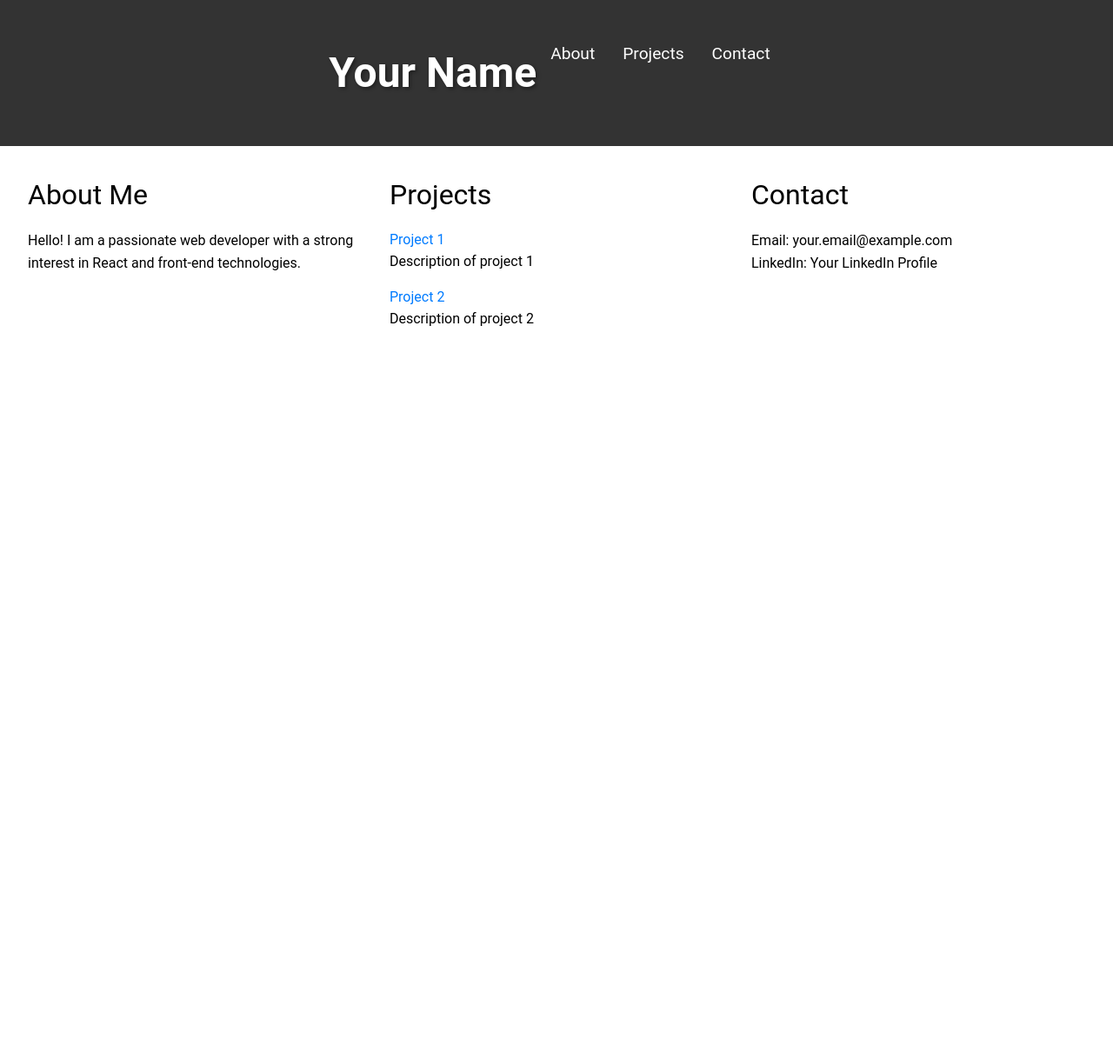
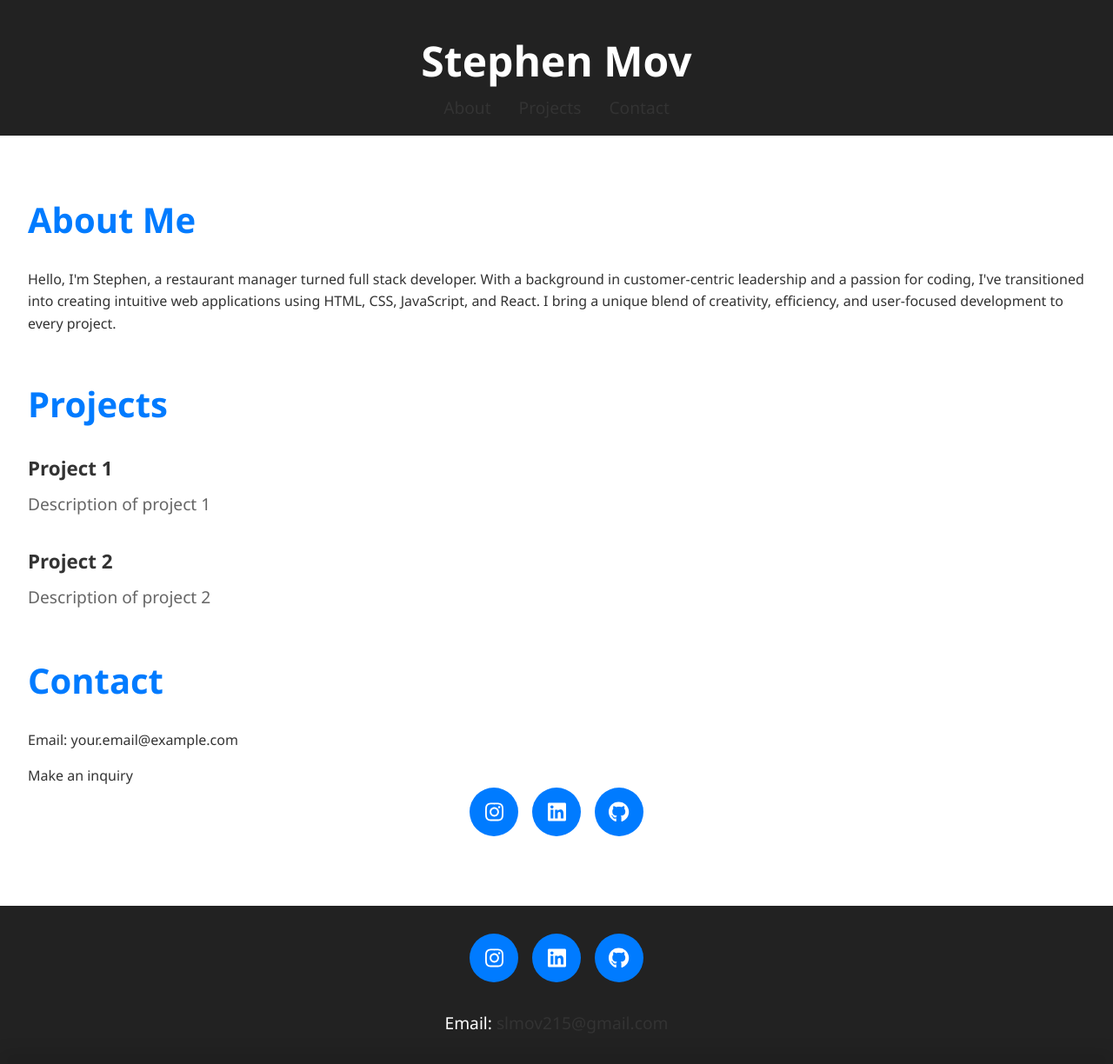
Before and after one commit to slmov215/my-react-portfolio, a React (Vite) app: page / in a window 1280 px wide. Shown: the whole page at 87% size. Before the commit the page ends 800 px from the top, so only its background shows below. Built offline with nearby package versions, Linux system fonts and the light colour scheme.

Commit message:
attempt to style with tailwind

```diff
--- a/package.json
+++ b/package.json
@@ -10,6 +10,9 @@
     "preview": "vite preview"
   },
   "dependencies": {
+    "@fortawesome/fontawesome-svg-core": "^6.4.2",
+    "@fortawesome/free-brands-svg-icons": "^6.4.2",
+    "@fortawesome/react-fontawesome": "^0.2.0",
     "autoprefixer": "^10.4.14",
     "postcss": "^8.4.27",
     "react": "^18.2.0",
--- a/src/App.jsx
+++ b/src/App.jsx
@@ -4,6 +4,8 @@ import Header from './components/Header/Header';
 import About from './components/About/About';
 import Projects from './components/Projects/Projects';
 import Contact from './components/Contact/Contact';
+import { FontAwesomeIcon } from '@fortawesome/react-fontawesome';
+import { faInstagram, faLinkedin, faGithub } from '@fortawesome/free-brands-svg-icons';
 import "./styles.css";
 
 const App = () => {
@@ -15,6 +17,20 @@ const App = () => {
         <Projects />
         <Contact />
       </main>
+      <footer>
+        <div className="social-icons">
+          <a href="https://www.instagram.com/your_username" target="_blank" rel="noopener noreferrer">
+            <FontAwesomeIcon icon={faInstagram} />
+          </a>
+          <a href="https://www.linkedin.com/in/your_username" target="_blank" rel="noopener noreferrer">
+            <FontAwesomeIcon icon={faLinkedin} />
+          </a>
+          <a href="https://github.com/your_username" target="_blank" rel="noopener noreferrer">
+            <FontAwesomeIcon icon={faGithub} />
+          </a>
+        </div>
+        <p>Email: <a href="mailto:slmov215@gmail.com">slmov215@gmail.com</a></p>
+      </footer>
     </div>
   );
 };
--- a/src/components/About/About.jsx
+++ b/src/components/About/About.jsx
@@ -5,8 +5,7 @@ const About = () => {
     <section id="about">
       <h2>About Me</h2>
       <p>
-        Hello! I am a passionate web developer with a strong interest in React and front-end technologies.
-        {/* Add more about yourself */}
+        Hello, I'm Stephen, a restaurant manager turned full stack developer. With a background in customer-centric leadership and a passion for coding, I've transitioned into creating intuitive web applications using HTML, CSS, JavaScript, and React. I bring a unique blend of creativity, efficiency, and user-focused development to every project.
       </p>
     </section>
   );
--- a/src/components/Contact/Contact.jsx
+++ b/src/components/Contact/Contact.jsx
@@ -1,17 +1,41 @@
-import React from 'react';
+// src/components/Contact.jsx
+import React, { useEffect, useState } from 'react';
+import { FontAwesomeIcon } from '@fortawesome/react-fontawesome';
+import { faInstagram, faLinkedin, faGithub } from '@fortawesome/free-brands-svg-icons';
 
 const Contact = () => {
+  const [animate, setAnimate] = useState(false);
+
+  useEffect(() => {
+    const handleScroll = () => {
+      const contactSection = document.getElementById('contact');
+      if (contactSection && window.scrollY >= contactSection.offsetTop - window.innerHeight / 2) {
+        setAnimate(true);
+      }
+    };
+
+    window.addEventListener('scroll', handleScroll);
+    return () => {
+      window.removeEventListener('scroll', handleScroll);
+    };
+  }, []);
+
   return (
-    <section id="contact">
+    <section id="contact" className={animate ? 'animate' : ''}>
       <h2>Contact</h2>
-      <p>Email: your.email@example.com</p>
-      <p>
-        LinkedIn:{' '}
-        <a href="https://www.linkedin.com/in/your-profile" target="_blank" rel="noopener noreferrer">
-          Your LinkedIn Profile
+      <p>Email: <a href="mailto:your.email@example.com">your.email@example.com</a></p>
+      <div className={`inquiry-text ${animate ? 'animate' : ''}`}>Make an inquiry</div>
+      <div className="social-icons">
+        <a href="https://www.instagram.com/your_username" target="_blank" rel="noopener noreferrer">
+          <FontAwesomeIcon icon={faInstagram} />
         </a>
-      </p>
-      {/* Add more contact information */}
+        <a href="https://www.linkedin.com/in/your_username" target="_blank" rel="noopener noreferrer">
+          <FontAwesomeIcon icon={faLinkedin} />
+        </a>
+        <a href="https://github.com/your_username" target="_blank" rel="noopener noreferrer">
+          <FontAwesomeIcon icon={faGithub} />
+        </a>
+      </div>
     </section>
   );
 };
--- a/src/components/Header/Header.jsx
+++ b/src/components/Header/Header.jsx
@@ -4,7 +4,7 @@ const Header = () => {
   return (
     <header className="bg-blue-500">
       <nav className="container mx-auto px-4 py-6 flex items-center justify-between">
-        <h1 className="text-3xl font-bold text-white">Your Name</h1>
+        <h1 className="text-3xl font-bold text-white">Stephen Mov</h1>
         <div>
           <a
             href="#about"
--- a/src/components/Projects/Projects.jsx
+++ b/src/components/Projects/Projects.jsx
@@ -1,19 +1,20 @@
+// src/components/Projects.jsx
 import React from 'react';
-import projectsData from '../data/projects';
 
 const Projects = () => {
   return (
     <section id="projects">
       <h2>Projects</h2>
       <ul>
-        {projectsData.map((project, index) => (
-          <li key={index}>
-            <a href={project.link} target="_blank" rel="noopener noreferrer">
-              {project.title}
-            </a>
-            <p>{project.description}</p>
-          </li>
-        ))}
+        <li>
+          <a href="https://example.com/project1" target="_blank" rel="noopener noreferrer">Project 1</a>
+          <p>Description of project 1</p>
+        </li>
+        <li>
+          <a href="https://example.com/project2" target="_blank" rel="noopener noreferrer">Project 2</a>
+          <p>Description of project 2</p>
+        </li>
+        {/* Add more projects */}
       </ul>
     </section>
   );
--- a/src/styles.css
+++ b/src/styles.css
@@ -1,79 +1,90 @@
-/* src/styles.css */
-@import "tailwindcss/base";
-@import "tailwindcss/components";
-@import "tailwindcss/utilities";
+/* styles.css */
+
+/* Global Styles */
 
 body {
-  font-family: "Roboto", sans-serif;
+  font-family: 'Segoe UI', sans-serif;
+  line-height: 1.6;
   margin: 0;
   padding: 0;
+  color: #333;
 }
 
-/* Add more custom styles here */
+a {
+  color: #333;
+  text-decoration: none;
+}
 
-/* header {
-    background-image: url('/path/to/your/background-image.jpg');
-    background-size: cover;
-    background-position: center;
-    height: 400px;
-    display: flex;
-    align-items: center;
-    justify-content: center;
-    flex-direction: column;
-  } */
+a:hover {
+  text-decoration: underline;
+}
+
+/* Header Styles */
+
 header {
-  background-color: #333;
-  color: #fff;
-  padding: 2rem;
+  background-color: #222;
+  padding: 1rem;
   text-align: center;
+  position: relative;
 }
 
 header h1 {
   font-size: 3rem;
-  font-weight: bold;
-  margin-bottom: 1rem;
-  color: white;
-  text-shadow: 2px 2px 4px rgba(0, 0, 0, 0.4);
+  margin: 0;
+  color: #fff;
 }
 
 nav {
   margin-top: 1rem;
-  display: flex;
-  justify-content: center;
 }
 
 nav a {
-  color: #fff;
+  margin: 0 1rem;
+  color: #333;
+  font-size: 1.2rem;
+  position: relative;
   text-decoration: none;
-  margin: 0 1rem;
-  font-size: 1.2rem;
-  transition: all 0.3s ease;
+  transition: color 0.3s ease;
+}
+
+nav a::before {
+  content: '';
+  position: absolute;
+  bottom: -6px;
+  left: 0;
+  width: 100%;
+  height: 2px;
+  background-color: #007bff;
+  transform: scaleX(0);
+  transform-origin: left;
+  transition: transform 0.3s ease;
 }
 
 nav a:hover {
-  text-decoration: underline;
-  transform: translateY(-3px);
+  color: #5bc0de;
 }
+
+nav a:hover::before {
+  transform: scaleX(1);
+}
+
+/* Main Content Styles */
 
 main {
   padding: 2rem;
-  display: grid;
-  grid-template-columns: repeat(3, 1fr);
-  grid-gap: 2rem;
 }
 
 section {
-  margin-bottom: 2rem;
+  margin-bottom: 3rem;
 }
 
 section h2 {
-  font-size: 2rem;
-  margin-bottom: 1rem;
+  font-size: 2.5rem;
+  margin-bottom: 1.5rem;
+  color: #007bff;
 }
 
-section p {
-  line-height: 1.6;
-}
+/* Projects Styles */
 
 ul {
   list-style: none;
@@ -81,20 +92,85 @@ ul {
 }
 
 li {
-  margin-bottom: 1rem;
+  margin-bottom: 2rem;
 }
 
 li a {
-  color: #007bff;
-  text-decoration: none;
+  display: block;
+  font-size: 1.4rem;
+  margin-bottom: 0.5rem;
+  color: #333;
+  font-weight: bold;
 }
 
-li a:hover {
-  text-decoration: underline;
+li p {
+  font-size: 1.2rem;
+  margin: 0;
+  color: #666;
 }
 
-@media (max-width: 768px) {
-  main {
-    grid-template-columns: 1fr;
-  }
+/* Social Icons */
+
+.social-icons {
+  display: flex;
+  justify-content: center;
+  margin-bottom: 2rem;
 }
+
+.social-icons a {
+  display: inline-flex;
+  align-items: center;
+  justify-content: center;
+  width: 3.5rem;
+  height: 3.5rem;
+  background-color: #007bff;
+  border-radius: 50%;
+  margin: 0 0.5rem;
+  color: #fff;
+  font-size: 1.5rem;
+  transition: background-color 0.3s ease;
+}
+
+.social-icons a:hover {
+  background-color: #5bc0de;
+}
+
+/* Footer Styles */
+
+footer {
+  background-color: #222;
+  padding: 2rem 0;
+  text-align: center;
+  position: relative;
+}
+
+footer p {
+  font-size: 1.2rem;
+  margin: 0;
+  color: #fff;
+}
+
+/* Contact Section Animation */
+
+#contact .inquiry-text {
+  opacity: 0;
+  transform: translateY(20px);
+  transition: opacity 0.5s, transform 0.5s;
+}
+
+#contact.animate .inquiry-text {
+  opacity: 1;
+  transform: translateY(0);
+}
+
+/* Add a cool shadow effect to the footer */
+footer::before {
+  content: '';
+  position: absolute;
+  bottom: 0;
+  left: 0;
+  width: 100%;
+  height: 10px;
+  background: rgba(0, 0, 0, 0.2);
+  filter: blur(10px);
+}
```
Also changed, not shown: tailwind.config.js (indentation only), 1 other file (tests, documents, lock files or other folders).
